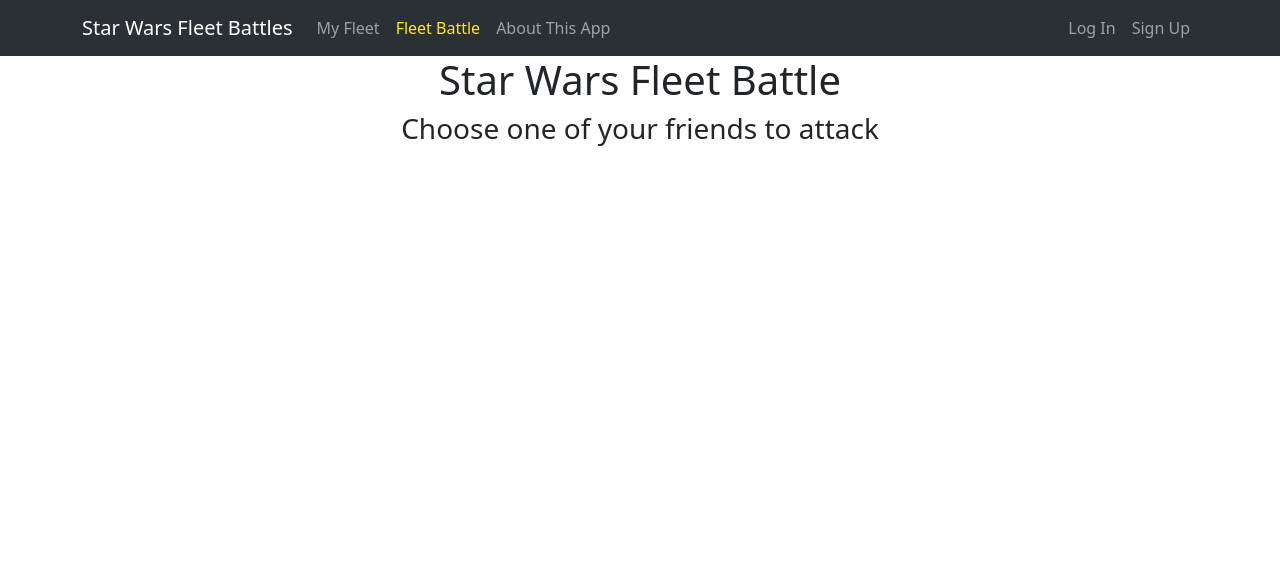
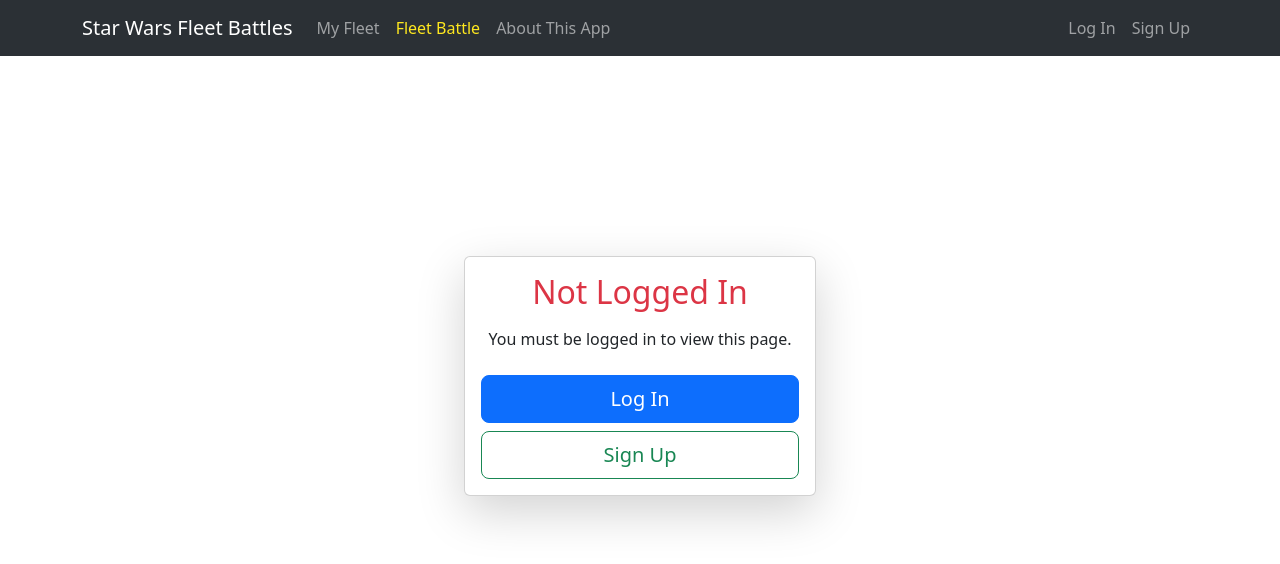
Before and after one commit to AdamPostMontjoie/StarWarsProject, a React (Create React App) app in the folder star-wars/: page /battle in a window 1280 px wide. Shown: the top 564 px of the page. Built offline with nearby package versions, Linux system fonts and the light colour scheme; no server answers.

Commit message:
added notloggedin to all pages

```diff
--- a/star-wars/src/pages/About.tsx
+++ b/star-wars/src/pages/About.tsx
@@ -34,9 +34,8 @@
                 </a>
                 <Card.Text className="d-flex justify-content-center align-items-center mb-4"><a href='https://swapi.tech/'>Powered by  Star Wars API</a></Card.Text>
                 <p className="text-center">
-                  A Star Wars Fleet Battle Simulator where users can manage fleets, challenge friends, and get AI-generated battle reports.
+                  A Star Wars Fleet Battle Simulator where users can manage fleets, challenge other users, and get AI-generated battle reports.
                 </p>
-                <h4 className="text-center mt-5 mb-3"></h4>
                 <h3 className="text-center mt-5 mb-3">Technologies Utilized:</h3>
                 <ListGroup variant="flush">
                   <ListGroup.Item className="text-center">
--- a/star-wars/src/pages/Battle/Battle.tsx
+++ b/star-wars/src/pages/Battle/Battle.tsx
@@ -6,6 +6,7 @@
 import FleetCard from './FleetCard';
 import { useAuth } from '../../contexts/authContext';
 import { startBattle } from './BattleLogic';
+import NotLoggedIn from '../../components/NotLoggedIn';
 import { User } from '../../interfaces/User';
 import { FavoriteShip } from '../../interfaces/Ship';
 import BattleReport from './BattleReport';
@@ -18,7 +19,7 @@
     const [battleReport, setBattleReport] = useState("")
     const [loadingBattle,setLoadingBattle] = useState(false)
     const [winner, setWinner] = useState("")
-    const {currentUser, userLoggedIn} = useAuth()
+    const {currentUser, userLoggedIn, loading} = useAuth()
     // will wait for battlelogic function to return, build in delay if too quick
     //users should have to wait at least 3 seconds
     //const [battleLoading, setBattleLoading] = useState(false)
@@ -87,6 +88,7 @@
     return (
         <div>
         <TopNav/>
+        {(userLoggedIn && !loading) || (!userLoggedIn && loading)?
         <Container className='text-center'>
             <h1>Star Wars Fleet Battle</h1>
             <h3>Choose one of your friends to attack</h3>
@@ -123,6 +125,9 @@
                 </div>
             )}
         </Container>
+        : <div>
+            <NotLoggedIn/>
+        </div> }
         </div>
     )
 }
--- a/star-wars/src/pages/Home/Home.tsx
+++ b/star-wars/src/pages/Home/Home.tsx
@@ -11,9 +11,10 @@
 
   return (
     <div>
+      <TopNav/>
       {(userLoggedIn && !loading) || (!userLoggedIn && loading)?
       <div>
-       <TopNav/>
+
       <ShipSearch/>
       </div>
       :
--- a/star-wars/src/pages/Starships/Starships.tsx
+++ b/star-wars/src/pages/Starships/Starships.tsx
@@ -5,10 +5,11 @@
 import { FavoriteShip } from '../../interfaces/Ship'
 import ShipCard from './ShipCard'
 import { useAuth } from '../../contexts/authContext'
+import NotLoggedIn from '../../components/NotLoggedIn'
 
 const Starships = () => {
   const [favShips, setFavShips] = useState<FavoriteShip[]>([])
-  const {currentUser, userLoggedIn} = useAuth()
+  const {currentUser, userLoggedIn, loading} = useAuth()
 
   const handleShipDeleted = (deletedShipId: string) => {
     setFavShips(prevShips => prevShips.filter(ship => ship._id !== deletedShipId));
@@ -30,7 +31,10 @@
 
   return (
     <div>
-        <TopNav/>
+      <TopNav/>
+      {(userLoggedIn && !loading) || (!userLoggedIn && loading)?
+      <div>
+
         <Container className='text-center'>
         <h1>Favorite Ships</h1>
         <h6 className='text-muted'>To change quantity, search ship again on home page</h6>
@@ -46,6 +50,12 @@
         {favShips.length === 0 && (<h2>Add some starships to your favorites!</h2>)}
         </Container>
       </div>
+      : <div>
+        <NotLoggedIn/>
+        </div>
+      }
+    </div>
+
   )
 }
 
```
